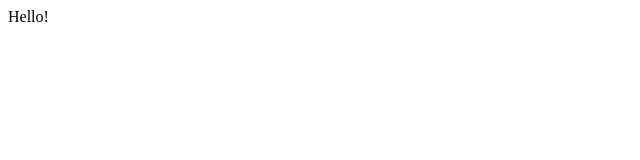
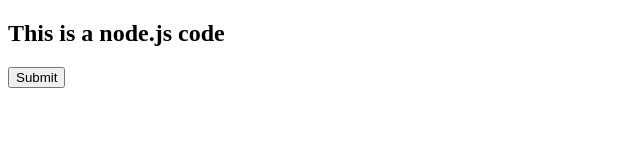
Before and after one commit to Vijeth16/web-app, a plain HTML site: page index.html in a window 1280 px wide. Shown: the whole page, without its empty margins (0-640 px from the left). Drawn offline with Linux system fonts and the light colour scheme.

Commit message:
added button

```diff
--- a/index.html
+++ b/index.html
@@ -5,11 +5,10 @@
     <meta http-equiv="X-UA-Compatible" content="IE=edge">
     <meta name="viewport" content="width=device-width, initial-scale=1.0">
     <title>sample web</title>
-    <script>
-        console.log("Script")
-    </script>
+
 </head>
-Hello!
-
+<h2>This is a node.js code</h2>
+<script src="server.js"></script>
+<button id="btn-submit">Submit</button>
 </body>
 </html>
```
